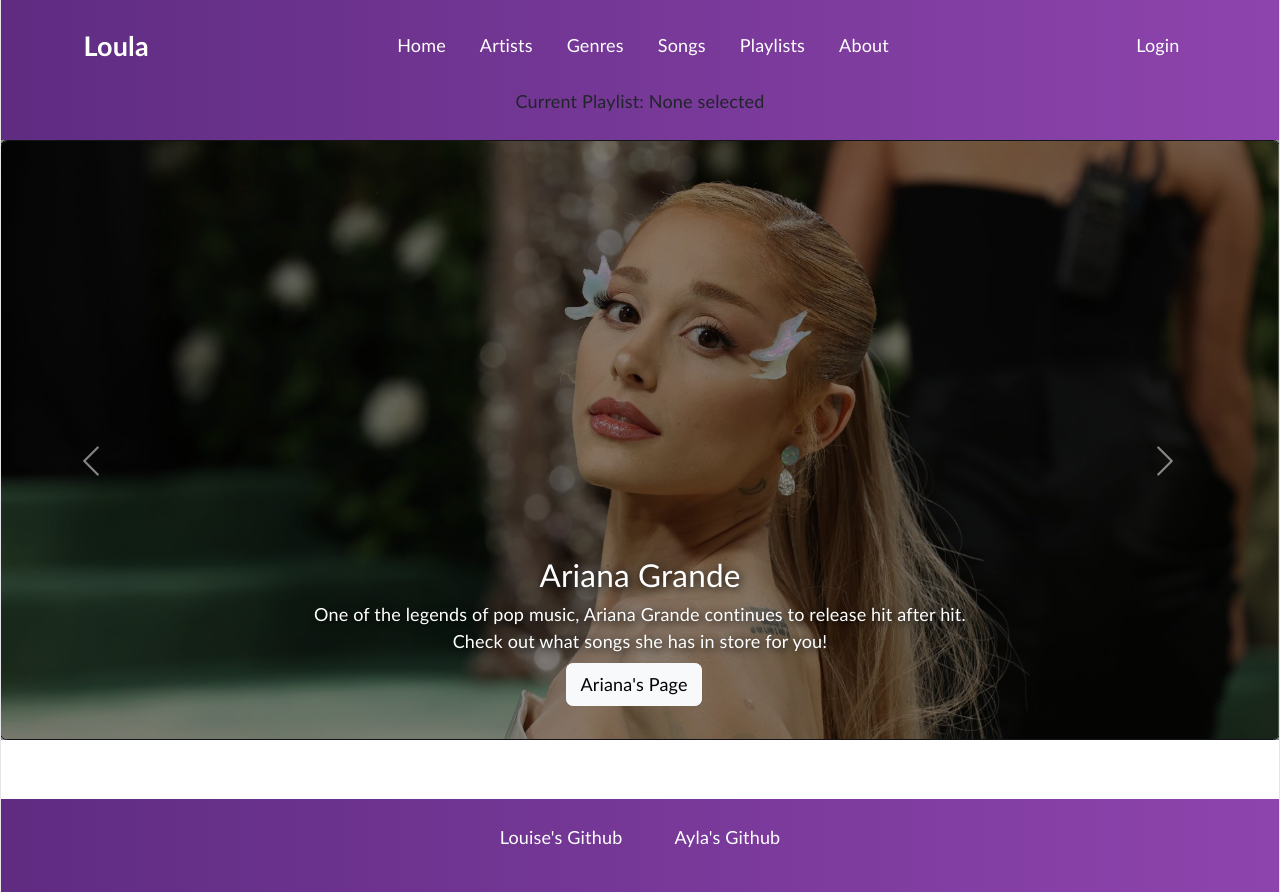
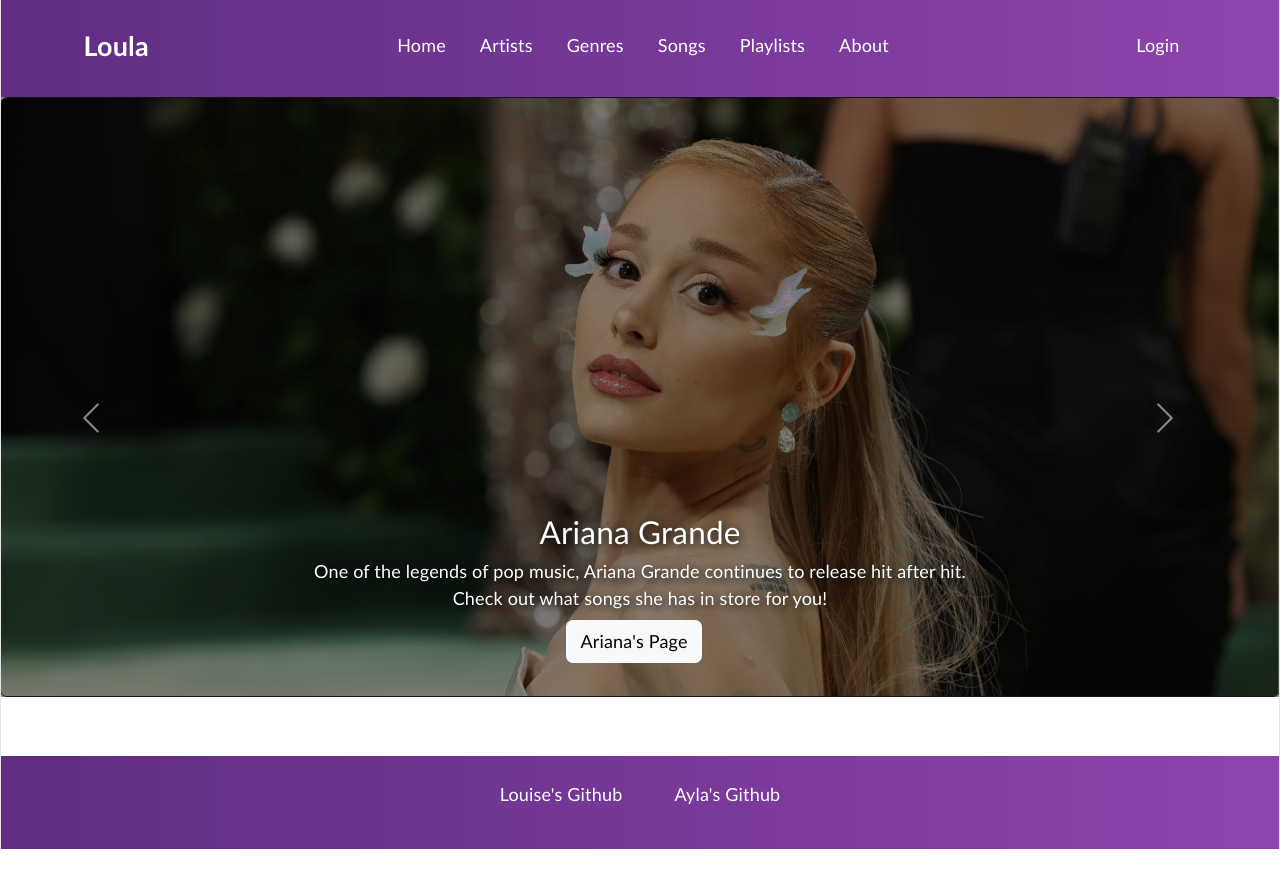
Before and after one commit to lewzey/assignment2-louiseayla, a React (Vite) app: page / in a window 1280 px wide. After the commit the page ends 849 px from the top, so only its background shows below. Built offline with nearby package versions, Linux system fonts and the light colour scheme.

Commit message:
fixed the current playlist selected thing

```diff
--- a/src/components/HeaderApp.jsx
+++ b/src/components/HeaderApp.jsx
@@ -41,9 +41,11 @@ const HeaderApp = ({ setIsLoading, currentPlaylist }) => {
                     </Nav>
                 </Container>
 
-                <div className="current-playlist-bar">
-                    Current Playlist: {currentPlaylist ? `${currentPlaylist.name} (${currentPlaylist.songs?.length || 0})` : 'None selected'}
-                </div>
+                {currentPlaylist && (
+                    <div className="current-playlist-bar">
+                        Current Playlist: {currentPlaylist.name} ({currentPlaylist.songs?.length || 0})
+                    </div>
+                )}
             </Navbar>
         </header>
     );
```
